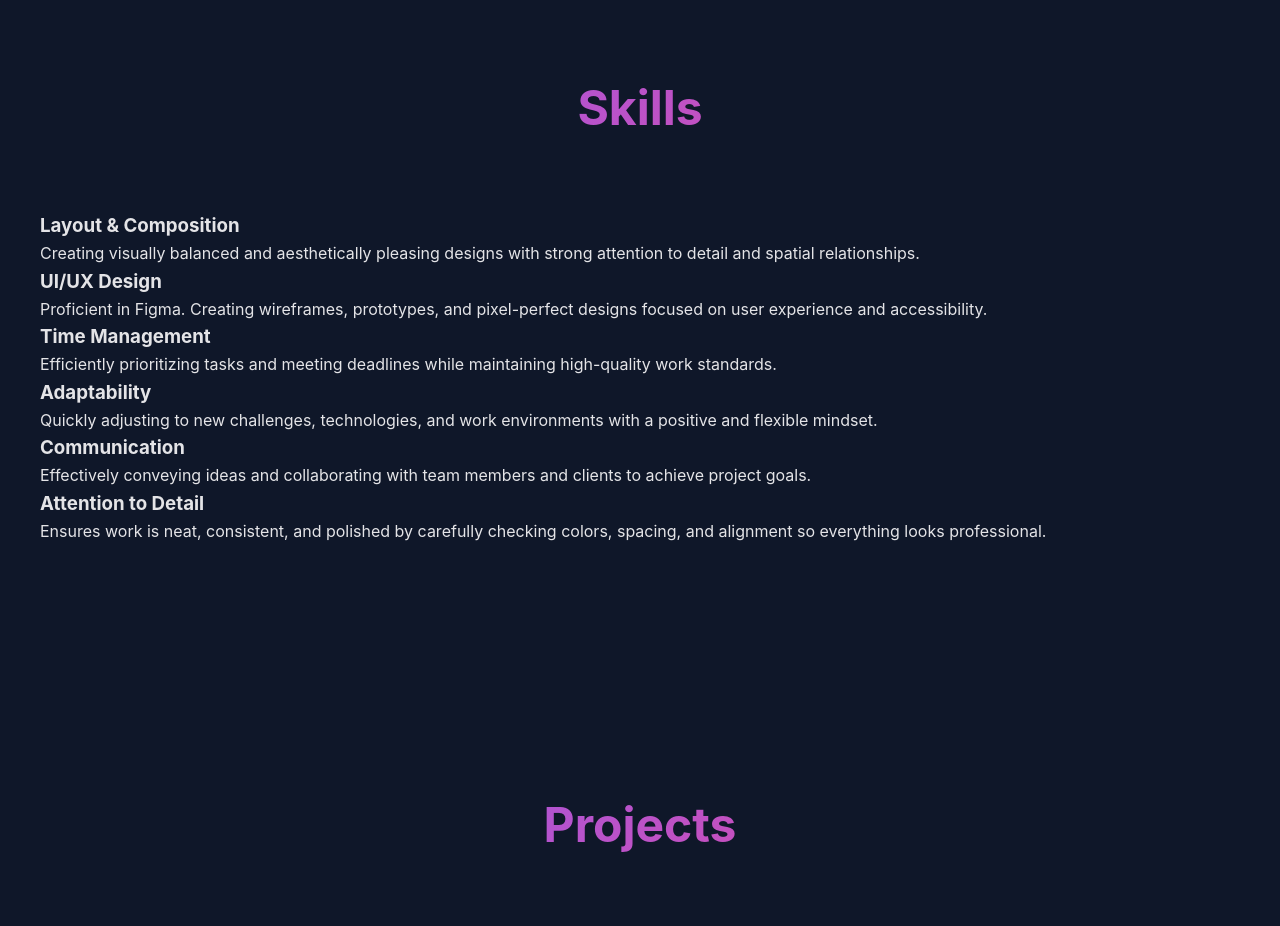
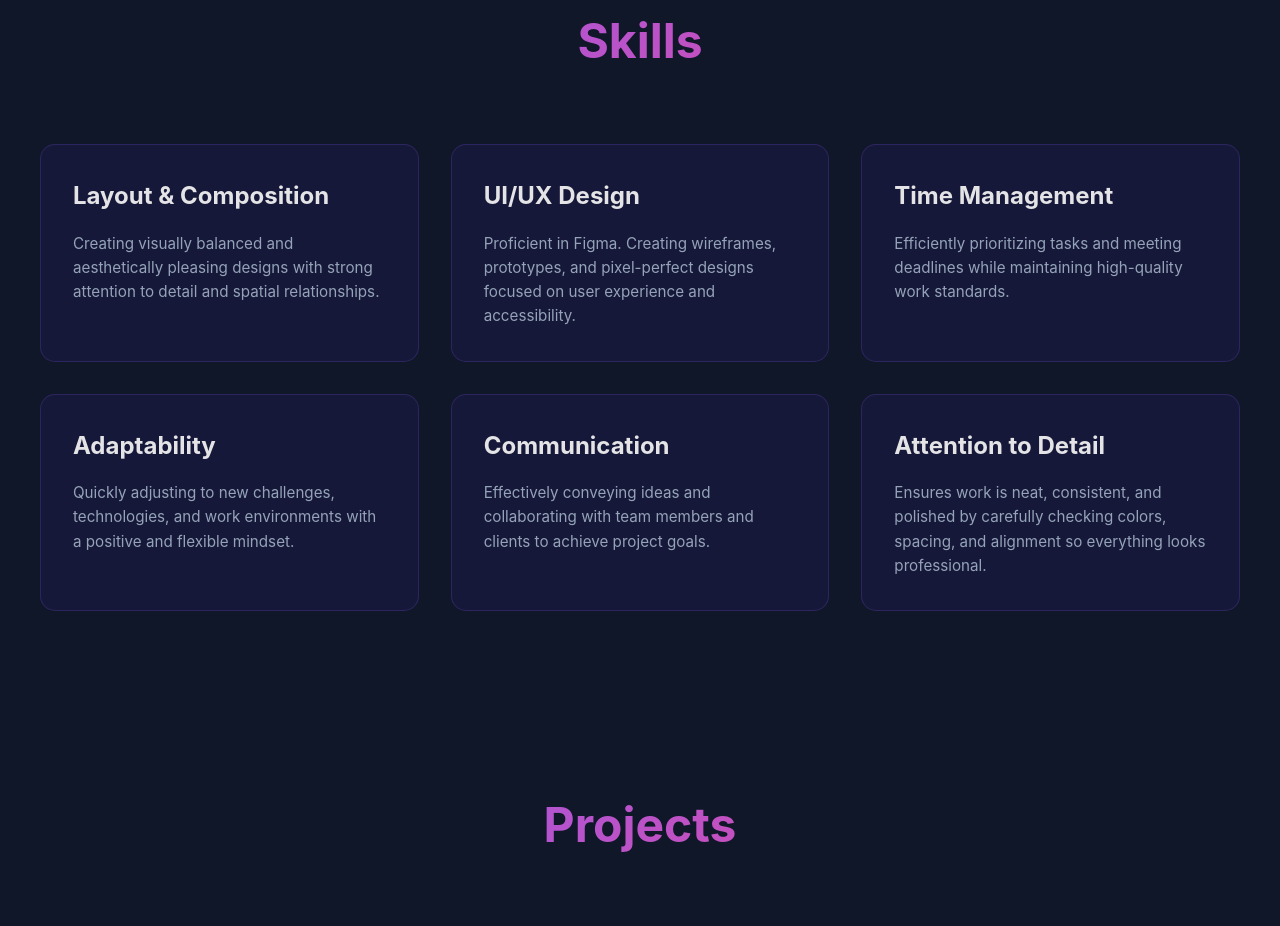
Before and after one commit to CUDORENALOU/MY-PORTFOLIO, a plain HTML site: page index.html in a window 1280 px wide. Shown: the part 1765-2691 px from the top of the page. Drawn offline with Linux system fonts and the light colour scheme.

Commit message:
Add grid layout

```diff
--- a/style.css
+++ b/style.css
@@ -280,3 +280,56 @@ h2 {
     color: #8b5cf6;
     font-weight: 600;
 }
+
+
+/* Skills Section */
+.skills-grid {
+    display: grid;
+    grid-template-columns: repeat(auto-fit, minmax(280px, 1fr));
+    gap: 2rem;
+}
+
+.skill-card {
+    background: rgba(30, 27, 75, 0.5);
+    padding: 2rem;
+    border-radius: 15px;
+    border: 1px solid rgba(139, 92, 246, 0.2);
+    transition: all 0.3s ease;
+    cursor: pointer;
+    position: relative;
+    overflow: hidden;
+}
+
+.skill-card::before {
+    content: '';
+    position: absolute;
+    top: 0;
+    left: 0;
+    width: 100%;
+    height: 4px;
+    background: linear-gradient(90deg, #8b5cf6, #ec4899);
+    transform: scaleX(0);
+    transition: transform 0.3s ease;
+}
+
+.skill-card:hover {
+    transform: translateY(-10px);
+    border-color: rgba(139, 92, 246, 0.5);
+    box-shadow: 0 20px 40px rgba(139, 92, 246, 0.2);
+}
+
+.skill-card:hover::before {
+    transform: scaleX(1);
+}
+
+.skill-card h3 {
+    font-size: 1.5rem;
+    margin-bottom: 1rem;
+    color: #e4e4e7;
+}
+
+.skill-card p {
+    font-size: 0.95rem;
+    color: #94a3b8;
+    line-height: 1.6;
+}
```
